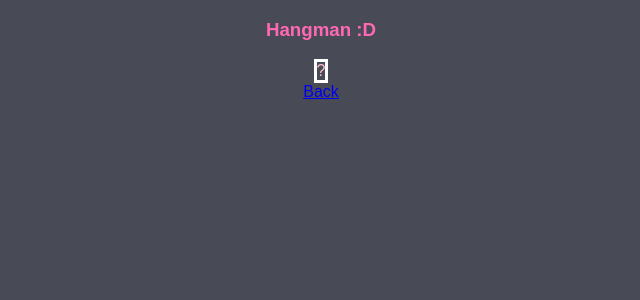
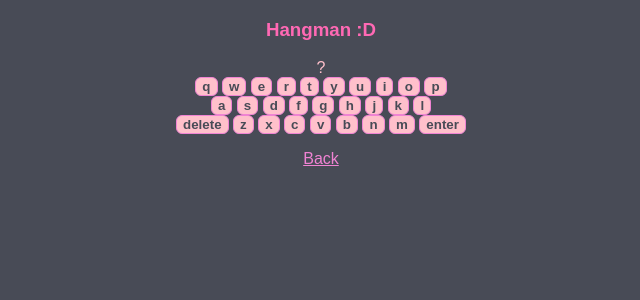
Before and after one commit to teabunniecodes/PortfolioWebsite, a Flask app: page /hangman in a window 1280 px wide. Shown: the top 300 px of the page, without its empty margins (319-959 px from the left). Run offline with Flask 2, Linux system fonts and the light colour scheme.

Commit message:
Event Listeners for buttons and Key Up are now working and active.  To do next time is to tie the key up to activate the button and pull the chosen word from the server side

```diff
--- a/website/static/css/style.css
+++ b/website/static/css/style.css
@@ -18,6 +18,23 @@ ol {
 
 a:visited {
     color: rgb(229, 138, 229);
+}
+
+a {
+    color: rgb(240, 131, 211);
+}
+
+button {
+    background-color: pink;
+    color: rgb(72, 75, 86);
+    border: solid .3px rgb(240, 131, 211);
+    border-radius: 6px;
+    font-weight: bold;
+    /* border-spacing: 2px; */
+}
+
+button:active {
+    background-color: hotpink;
 }
 
 .row {
--- a/website/static/javascript/hangman.js
+++ b/website/static/javascript/hangman.js
@@ -1 +1,26 @@
-const words = loadStrings(textdocuments/hangman-wordlist.txt)
+// const words = loadStrings(textdocuments/hangman-wordlist.txt)
+const keyboardButton = document.getElementsByClassName("keyboard-button")
+const keyboardAction = document.getElementsByClassName("keyboard-action")
+const guess = document.getElementById("letter-guess")
+document.onkeyup = checkKey
+
+for (let x=0; x < keyboardButton.length; x++) {
+    keyboardButton[x].addEventListener("click", e => {
+        console.log(keyboardButton[x].value);
+    });
+    if (e.key === keyboardButton[x]) {
+        console.log(e.key + " matches the button");
+        }
+}
+
+
+function checkKey(e) {
+    // if (letters.includes(e.key)) {
+        if (e.key.charCodeAt(0) >= 97 && e.key.charCodeAt(0) <=122) {
+            console.log(e.key + " is a letter");
+        }
+        else {
+            console.log(e.key + " Not a letter")
+        }
+    };
+        // }
--- a/website/templates/hangman.html
+++ b/website/templates/hangman.html
@@ -3,13 +3,50 @@
     <head>
         <title>Hangman</title>
         <link href=".\static\css\style.css" type="text/css" rel="stylesheet">
-        <script src="hangman.js" defer></script>
+        <script src=".\static\javascript\hangman.js" defer></script>
     </head>
     <body>
         <h3>Hangman :D</h3>
         <section class="full-guess">
-            <section class="letter-guess">?</section>
+            <section id="letter-guess">?</section>
         </section>
-        <a href="/">Back</a>
+
+        <div class="keyboard">
+            <section class="first-row">
+                <button class="keyboard-button" id="q" value="q">q</button>
+                <button class="keyboard-button" id="w" value="w">w</button>
+                <button class="keyboard-button" id="e" value="e">e</button>
+                <button class="keyboard-button" id="r" value="r">r</button>
+                <button class="keyboard-button" id="t" value="t">t</button>
+                <button class="keyboard-button" id="y" value="y">y</button>
+                <button class="keyboard-button" id="u" value="u">u</button>
+                <button class="keyboard-button" id="i" value="i">i</button>
+                <button class="keyboard-button" id="o" value="o">o</button>
+                <button class="keyboard-button" id="p" value="p">p</button>
+            </section>
+            <section class="second-row">
+                <button class="keyboard-button" id="a" value="a">a</button>
+                <button class="keyboard-button" id="s" value="s">s</button>
+                <button class="keyboard-button" id="d" value="d">d</button>
+                <button class="keyboard-button" id="f" value="f">f</button>
+                <button class="keyboard-button" id="g" value="g">g</button>
+                <button class="keyboard-button" id="h" value="h">h</button>
+                <button class="keyboard-button" id="j" value="j">j</button>
+                <button class="keyboard-button" id="k" value="k">k</button>
+                <button class="keyboard-button" id="l" value="l">l</button>
+            </section>
+            <section class="third-row">
+                <button class="keyboard-action" id="delete" value="delete">delete</button>
+                <button class="keyboard-button" id="z" value="z">z</button>
+                <button class="keyboard-button" id="x" value="x">x</button>
+                <button class="keyboard-button" id="c" value="c">c</button>
+                <button class="keyboard-button" id="v" value="v">v</button>
+                <button class="keyboard-button" id="b" value="b">b</button>
+                <button class="keyboard-button" id="n" value="n">n</button>
+                <button class="keyboard-button" id="m" value="m">m</button>
+                <button class="keyboard-action" id="enter" value="enter">enter</button>
+            </section>
+        </div>
+        <p><a href="/">Back</a></p>
     </body>
 </html>
```
